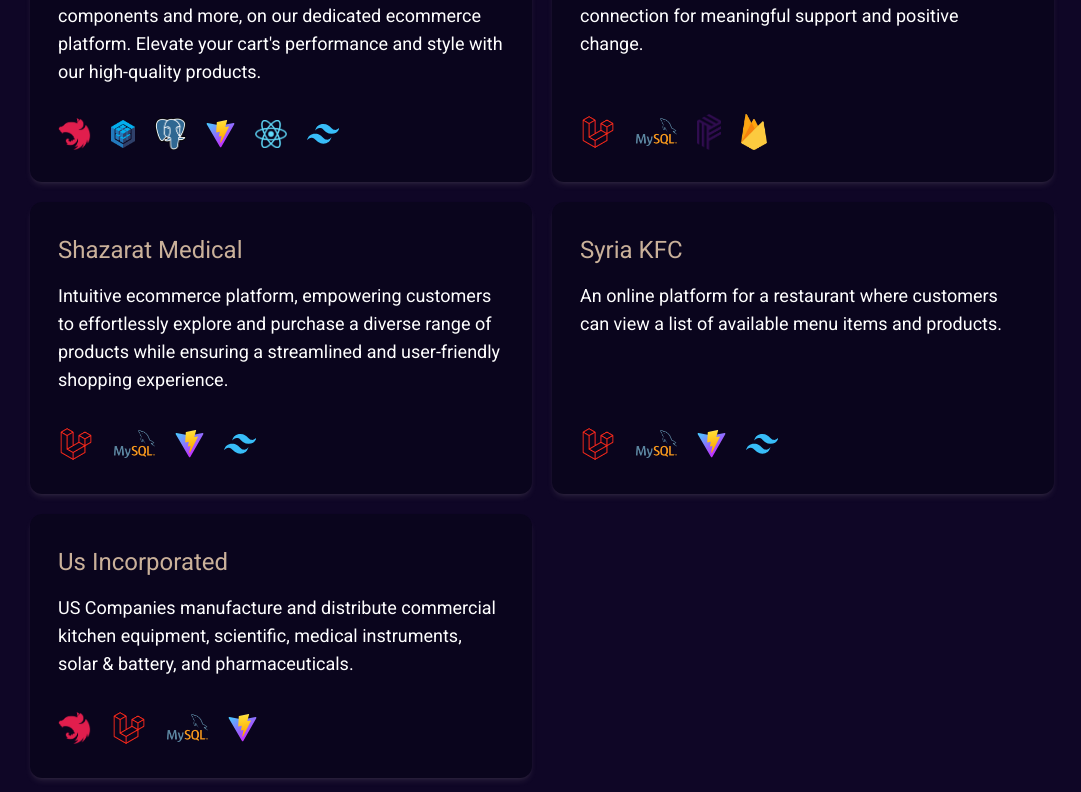
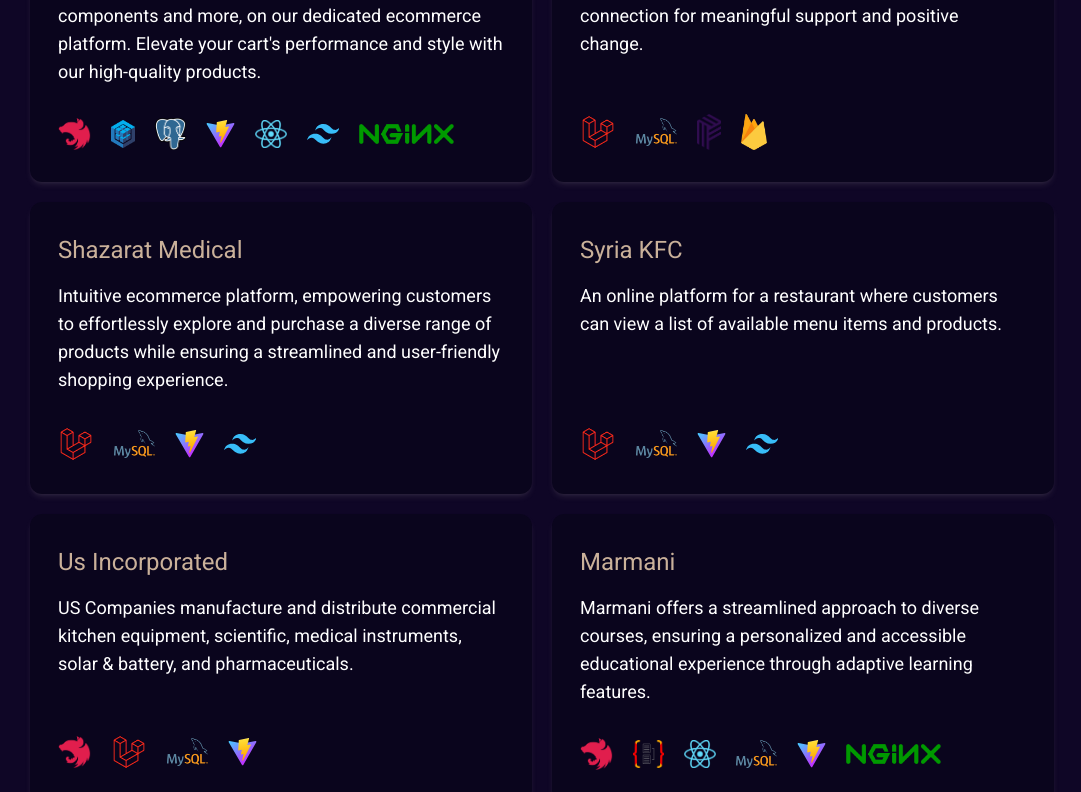
Before and after one commit to majdshatti/personal-website, a React (Vite) app: page / in a window 1280 px wide. Shown: the part 2444-3236 px from the top of the page, without its empty margins (98-1179 px from the left). Built offline with nearby package versions, Linux system fonts and the light colour scheme; the HTML template or start-up script is replaced by a standard one.

Commit message:
:sparkles: feat: add marmani project data

```diff
--- a/src/data/projectsData.js
+++ b/src/data/projectsData.js
@@ -6,7 +6,7 @@ export const projects = [
     association: null,
     role: "Fullstack Developer",
     nextProject: "tasharuk",
-    prevProject: "us-incorporated",
+    prevProject: "marmani",
     showcase: {
       type: "images",
       data: [
@@ -44,6 +44,10 @@ export const projects = [
       {
         name: "tailwind",
         image: "/images/logos/tailwind.svg",
+      },
+      {
+        name: "nginx",
+        image: "/images/logos/nginx.png",
       },
     ],
     sections: [
@@ -284,12 +288,12 @@ export const projects = [
         items: [
           {
             order: 1,
-            body: "Gathered requirements and led the design process for the KFC project, resulting in a comprehensive Entity-Relationship Diagram (ERD)",
+            body: "Gathered requirements and led the design process for the Syria KFC project, resulting in a comprehensive Entity-Relationship Diagram (ERD)",
             attachments: [],
           },
           {
             order: 2,
-            body: "Implemented the admin dashbaord",
+            body: "Implemented the admin dashboard",
             attachments: [],
           },
           {
@@ -310,7 +314,7 @@ export const projects = [
       url: "https://pan-code.com",
     },
     role: "Fullstack Developer",
-    nextProject: "go-pro-ksa",
+    nextProject: "marmani",
     prevProject: "syria-kfc",
     showcase: {
       type: "images",
@@ -358,4 +362,71 @@ export const projects = [
       },
     ],
   },
+  {
+    name: "Marmani",
+    slug: "marmani",
+    url: "https://marmani.ae",
+    association: null,
+    role: "Fullstack Developer",
+    nextProject: "go-pro-ksa",
+    prevProject: "us-incorporated",
+    showcase: {
+      type: "images",
+      data: [],
+    },
+    skills: [
+      {
+        name: "nest",
+        image: "/images/logos/nest.webp",
+      },
+      {
+        name: "typeorm",
+        image: "/images/logos/typeorm.png",
+      },
+      {
+        name: "react",
+        image: "/images/logos/react.webp",
+      },
+      {
+        name: "mysql",
+        image: "/images/logos/mysql.png",
+      },
+      {
+        name: "vite",
+        image: "/images/logos/vite.svg",
+      },
+      {
+        name: "nginx",
+        image: "/images/logos/nginx.png",
+      },
+    ],
+    sections: [
+      {
+        type: "paragraph",
+        body: "Marmani offers a streamlined approach to diverse courses, ensuring a personalized and accessible educational experience through adaptive learning features.",
+        order: 1,
+      },
+      {
+        type: "list",
+        order: 2,
+        items: [
+          {
+            order: 1,
+            body: "Implemented the admin dashboard",
+            attachments: [],
+          },
+          {
+            order: 2,
+            body: "Implemented API interface for the landing website.",
+            attachments: [],
+          },
+          {
+            order: 3,
+            body: "Deployed Website, Dashboard and API into the server using Nginx.",
+            attachments: [],
+          },
+        ],
+      },
+    ],
+  },
 ];
```
